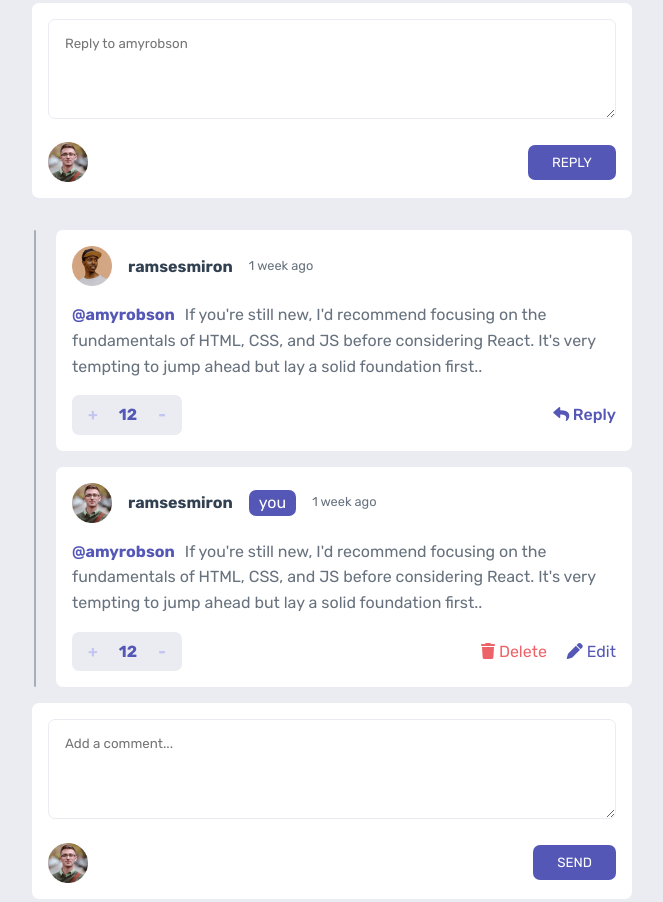
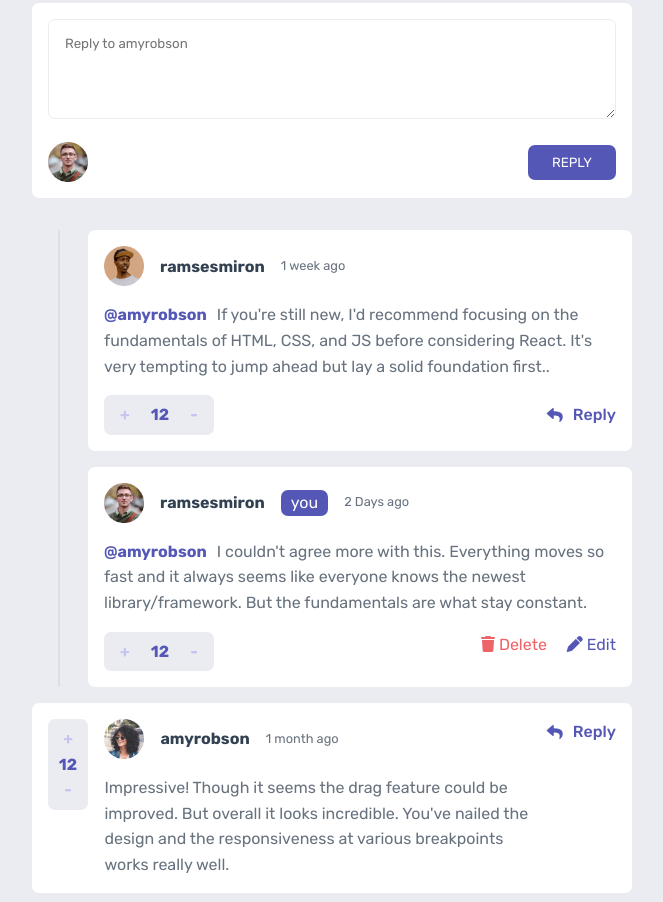
Before and after one commit to ShayanFaghihi/Interactive-comments-section, a plain HTML site: page index.html in a window 1280 px wide. Shown: the part 502-1404 px from the top of the page, without its empty margins (308-971 px from the left). Drawn offline with Linux system fonts and the light colour scheme.

Commit message:
Fixing Responsive issues for changing the order

```diff
--- a/index.html
+++ b/index.html
@@ -18,6 +18,15 @@
 
       <!-- Comment Box -->
       <div class="comment-box">
+        <div class="comment-box__interact">
+          <div class="comment-score">
+            <span class="like">+</span>
+            <span class="score">12</span>
+            <span class="dislike">-</span>
+          </div> <!--End of Scores-->
+        </div> <!--End of Interaction-->
+
+        <div class="comment-box__main">
           <div class="comment-box__user">
             <span class="user-avatar"><img src="/images/avatars/image-amyrobson.png" alt="amyrobson" class="avatar"></span>
             <span class="username">amyrobson</span>
@@ -26,12 +35,9 @@
           <div class="comment-box__comment">
             <p class="comment">Impressive! Though it seems the drag feature could be improved. But overall it looks incredible. You've nailed the design and the responsiveness at various breakpoints works really well.</p>
           </div> <!--End of comment-->
+        </div>
+
         <div class="comment-box__interact">
-          <div class="comment-score">
-            <span class="like">+</span>
-            <span class="score">12</span>
-            <span class="dislike">-</span>
-          </div> <!--End of Scores-->
           <div class="reply">
             <i class="fas fa-reply"></i>
             Reply
@@ -41,6 +47,15 @@
 
       <!-- Comment Box -->
       <div class="comment-box">
+        <div class="comment-box__interact">
+          <div class="comment-score">
+            <span class="like">+</span>
+            <span class="score">12</span>
+            <span class="dislike">-</span>
+          </div> <!--End of Scores-->
+        </div> <!--End of Interaction-->
+
+        <div class="comment-box__main">
           <div class="comment-box__user">
             <span class="user-avatar"><img src="/images/avatars/image-amyrobson.png" alt="amyrobson" class="avatar"></span>
             <span class="username">amyrobson</span>
@@ -49,12 +64,9 @@
           <div class="comment-box__comment">
             <p class="comment">Impressive! Though it seems the drag feature could be improved. But overall it looks incredible. You've nailed the design and the responsiveness at various breakpoints works really well.</p>
           </div> <!--End of comment-->
+        </div>
+
         <div class="comment-box__interact">
-          <div class="comment-score">
-            <span class="like">+</span>
-            <span class="score">12</span>
-            <span class="dislike">-</span>
-          </div> <!--End of Scores-->
           <div class="reply">
             <i class="fas fa-reply"></i>
             Reply
@@ -77,6 +89,15 @@
       <div class="reply-section">
 
         <div class="comment-box">
+          <div class="comment-box__interact">
+            <div class="comment-score">
+              <span class="like">+</span>
+              <span class="score">12</span>
+              <span class="dislike">-</span>
+            </div> <!--End of Scores-->
+          </div> <!--End of Interaction-->
+
+          <div class="comment-box__main">
             <div class="comment-box__user">
               <span class="user-avatar"><img src="/images/avatars/image-ramsesmiron.png" alt="ramsesmiron" class="avatar"></span>
               <span class="username">ramsesmiron</span>
@@ -85,39 +106,41 @@
             <div class="comment-box__comment">
               <p class="comment"><span class="reply-to">@amyrobson</span>If you're still new, I'd recommend focusing on the fundamentals of HTML, CSS, and JS before considering React. It's very tempting to jump ahead but lay a solid foundation first..</p>
             </div> <!--End of comment-->
+          </div>
+
+          <div class="comment-box__interact">
+            <div class="reply">
+              <i class="fas fa-reply"></i>
+              Reply
+            </div> <!--End of Reply-->
+          </div> <!--End of Interaction-->
+
+        </div> <!--End of Replies Comment Box-->
+
+        <div class="comment-box self-comment">
           <div class="comment-box__interact">
             <div class="comment-score">
               <span class="like">+</span>
               <span class="score">12</span>
               <span class="dislike">-</span>
             </div> <!--End of Scores-->
-            <div class="reply">
-              <i class="fas fa-reply"></i>
-              Reply
-            </div> <!--End of Reply-->
           </div> <!--End of Interaction-->
-        </div> <!--End of Replies Comment Box-->
 
-        <div class="comment-box self-comment">
+          <div class="comment-box__main">
             <div class="comment-box__user">
               <!-- My Comment Details -->
               <span class="user-avatar"><img src="/images/avatars/image-juliusomo.png" alt="ramsesmiron" class="avatar"></span>
               <span class="username">ramsesmiron</span>
               <span class="you-tag">you</span>
-            <span class="user-comment-date">1 week ago</span>
+              <span class="user-comment-date">2 Days ago</span>
             </div> <!--End of user-->
 
             <div class="comment-box__comment">
-            <p class="comment"><span class="reply-to">@amyrobson</span>If you're still new, I'd recommend focusing on the fundamentals of HTML, CSS, and JS before considering React. It's very tempting to jump ahead but lay a solid foundation first..</p>
+              <p class="comment"><span class="reply-to">@amyrobson</span>I couldn't agree more with this. Everything moves so fast and it always seems like everyone knows the newest library/framework. But the fundamentals are what stay constant.</p>
             </div> <!--End of comment-->
+          </div>
 
           <div class="comment-box__interact">
-            <div class="comment-score">
-              <span class="like">+</span>
-              <span class="score">12</span>
-              <span class="dislike">-</span>
-            </div> <!--End of Scores-->
-
             <div class="comment-box__interact--self">
               <span class="delete"><i class="fas fa-trash"></i> Delete</span>
               <span class="edit"><i class="fas fa-pen"></i> Edit</span>
@@ -127,6 +150,38 @@
         </div> <!--End of My Reply Comment Box-->
 
       </div> <!--End of Replies Section-->
+
+
+
+      <!-- Comment Box for Large Screen than Mobile Width -->
+       <!-- Comment Box -->
+       <div class="comment-box large">
+        <div class="comment-box__interact">
+          <div class="comment-score">
+            <span class="like">+</span>
+            <span class="score">12</span>
+            <span class="dislike">-</span>
+          </div> <!--End of Scores-->
+        </div> <!--End of Interaction-->
+
+        <div class="comment-box__main">
+          <div class="comment-box__user">
+            <span class="user-avatar"><img src="/images/avatars/image-amyrobson.png" alt="amyrobson" class="avatar"></span>
+            <span class="username">amyrobson</span>
+            <span class="user-comment-date">1 month ago</span>
+          </div> <!--End of user-->
+          <div class="comment-box__comment">
+            <p class="comment">Impressive! Though it seems the drag feature could be improved. But overall it looks incredible. You've nailed the design and the responsiveness at various breakpoints works really well.</p>
+          </div> <!--End of comment-->
+        </div>
+
+        <div class="comment-box__interact">
+          <div class="reply">
+            <i class="fas fa-reply"></i>
+            Reply
+          </div> <!--End of Reply-->
+        </div> <!--End of Interaction-->
+      </div> <!--End of Comment Box-->
 
 
     </div> <!--End of Comments Section-->
--- a/style.css
+++ b/style.css
@@ -100,16 +100,50 @@ textarea:focus {
     padding: 1rem;
     border-radius: var(--default-border-radius);
     margin-bottom: 1rem;
+    display: flex;
+    flex-wrap: wrap;
 }
 
-.comment-box>div + div {
-    margin-top: 1rem;
+.comment-box__main {
+    order: -1;
+    flex-basis: 100%;
+    margin-bottom: 1rem;
+}
+
+.comment-box>div:nth-of-type(1),
+.comment-box>div:nth-of-type(3) {
+    flex-basis: 50%;
+}
+
+@media (min-width:700px) {
+    .comment-box.large .comment-box__main {
+        order: 1;
+        flex-basis: 75%;
+    }
+
+    .comment-box.large>div:nth-of-type(1),
+    .comment-box.large>div:nth-of-type(3) {
+        flex-basis: 5%;
+    }
+
+    .comment-box.large>div:nth-of-type(3) {
+        align-self: center;
+    }
+
+    .comment-box.large>div:nth-of-type(3) {
+        order: 3;
+    }
+}
+.comment-box>div:nth-of-type(3) {
+    display: flex;
+    justify-content: end;
 }
 
 .comment-box__user {
     display: flex;
     justify-content: flex-start;
     align-items: center;
+    margin-bottom: 1rem;
 }
 
 .comment-box__user .user-avatar {
@@ -134,6 +168,7 @@ textarea:focus {
 
 }
 
+/* Reply Section */
 /* Add reply comment */
 .add-comment-section.add-reply {
     margin: 1rem 0 2rem 0;
@@ -145,11 +180,6 @@ textarea:focus {
     position: relative;
 }
 
-.comments-section .reply-section .comment-box__comment .reply-to {
-    font-weight: 700;
-    color: var(--pri-mod-blue);
-    margin-right: 10px;
-}
 .comments-section .reply-section::before {
     content: '';
     position: absolute;
@@ -157,10 +187,26 @@ textarea:focus {
     height: 100%;
     border-radius: var(--default-border-radius);
     background-color: var(--neu-gray-blue);
-    opacity: .5;
+    opacity: .1;
     top: 0;
     left: -22px;
 }
+
+@media (min-width:700px) {
+    .comments-section .reply-section {
+        margin-left: 3.5rem;
+    }
+    .comments-section .reply-section::before {
+        left: -30px;
+    }
+}
+
+.comments-section .reply-section .comment-box__comment .reply-to {
+    font-weight: 700;
+    color: var(--pri-mod-blue);
+    margin-right: 10px;
+}
+
 
 /* My Comment */
 /* You Purple Tag */
@@ -175,14 +221,25 @@ textarea:focus {
     margin-left: 1rem;
 }
 
+.self-comment .delete,
+.self-comment .edit {
+    cursor: pointer;
+    transition: .3s color ease-out;
+}
+
 .self-comment .delete {
     color: var(--pri-soft-red);
-    cursor: pointer;
+}
+.self-comment .delete:hover {
+    color: var(--pri-pale-red);
 }
 
 .self-comment .edit {
     color: var(--pri-mod-blue);
-    cursor: pointer;
+}
+
+.self-comment .edit:hover {
+    color: var(--pri-light-gray-blue);
 }
 
 /* Comment */
@@ -192,12 +249,6 @@ textarea:focus {
 }
 
 /* Interaction */
-.comment-box__interact {
-    display: flex;
-    justify-content: space-between;
-    align-items: center;
-}
-
 .comment-box__interact .comment-score {
     background-color: var(--neu-light-grey);
     width: 110px;
@@ -230,12 +281,41 @@ textarea:focus {
     color: var(--pri-mod-blue);
     font-weight: 500;
     transition: color .3s ease-out;
+    text-align: right;
+
+    display: flex;
+    align-items: center;
+    justify-content: end;
+}
+
+.comment-box__interact .reply>i {
+    margin-right: 10px;
 }
 
 .comment-box__interact .reply:hover {
     color: var(--pri-light-gray-blue);
 }
 
+/* Comment Box for Large Screen */
+.comment-box.large {
+    display: flex;
+    justify-content: space-between;
+}
+
+.comment-box.large>div:nth-of-type(2) {
+    margin: 0 1rem;
+}
+
+.comment-box.large>div:nth-of-type(3) {
+   align-self: flex-start;
+}
+.comment-box.large .comment-box__interact .comment-score {
+    display: flex;
+    flex-direction: column;
+    justify-content: center;
+    align-items: center;
+    width: 40px;
+}
 
 /* Add Comment Section */
 .add-comment-section {
```
Lines whose indentation alone changed are shown as unchanged.
